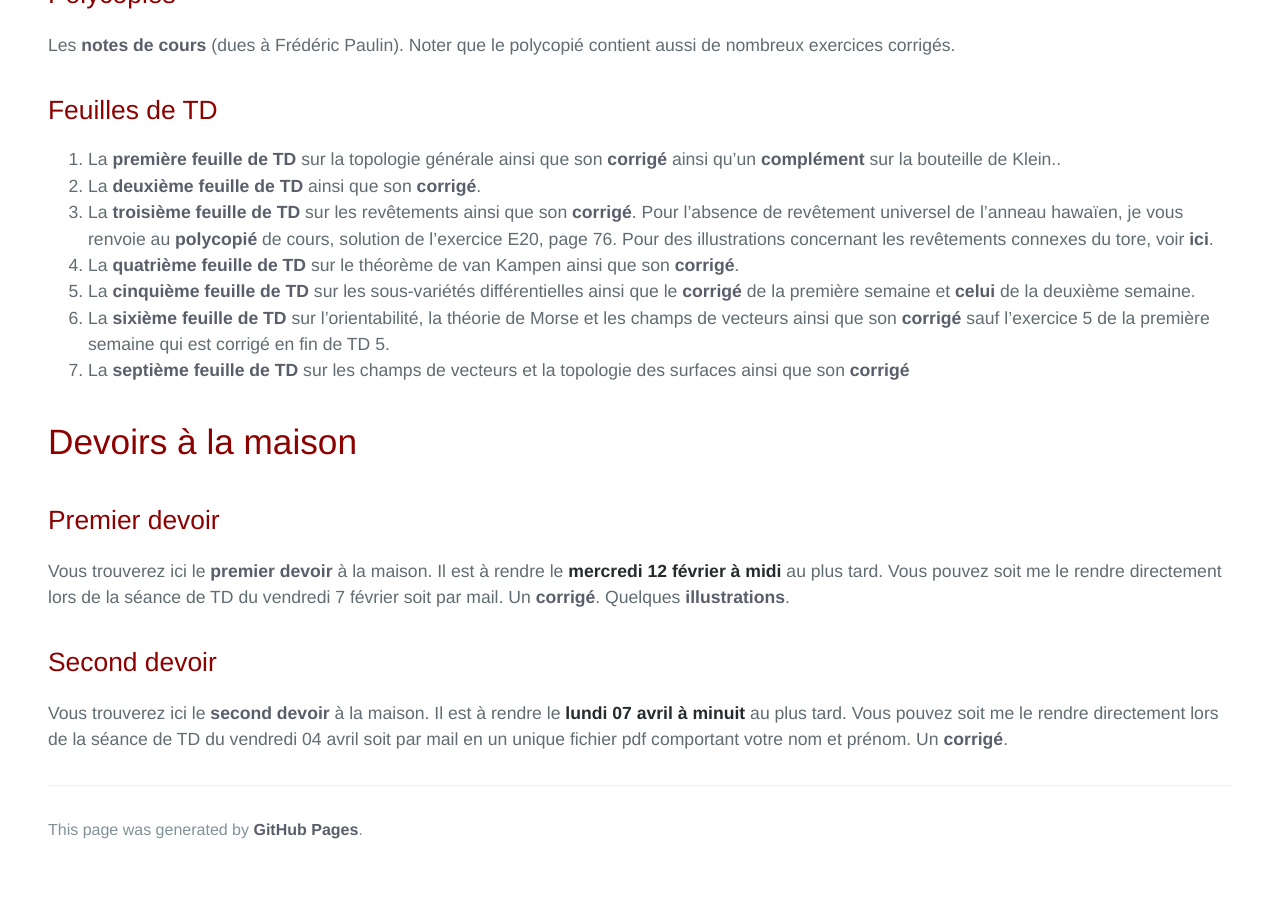
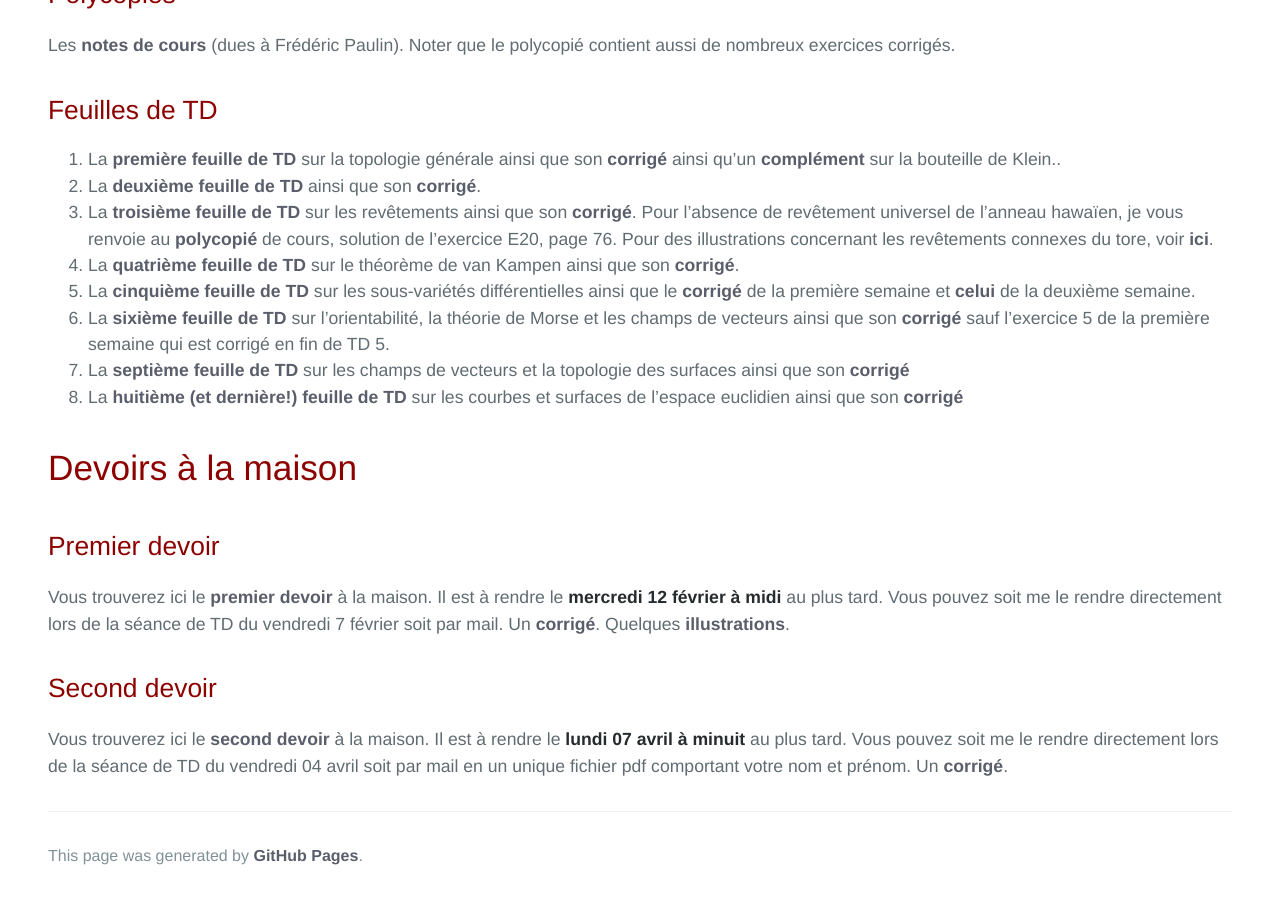
Before and after one commit to KevinDestagnol/algebre.github.io, a Jekyll site: the page built from geometrie.md, in a window 1280 px wide and 900 px high, scrolled down 1191 px. Built offline with Jekyll 4.4.1, drawn with Linux system fonts in a browser that asks for light colours; some web fonts are replaced; our own code applies the rules of GitHub Pages for plain Markdown files; before the commit the page ends 2065 px from its top, so only the background shows below that.

Commit message:
Update geometrie.md

```diff
--- a/geometrie.md
+++ b/geometrie.md
@@ -22,7 +22,9 @@ Les <a href="https://www.imo.universite-paris-saclay.fr/~frederic.paulin/notesco
 4. La <a href="TD04_2025.pdf">quatrième feuille de TD</a> sur le théorème de van Kampen ainsi que son <a href="https://www.imo.universite-paris-saclay.fr/~kevin.destagnol/Correction_TD_4.pdf">corrigé</a>.
 5. La <a href="TD05_2025.pdf">cinquième feuille de TD</a> sur les sous-variétés différentielles ainsi que le <a href="Correction_TD_5_Partie_1.pdf">corrigé</a> de la première semaine et <a href="https://www.imo.universite-paris-saclay.fr/~kevin.destagnol/Correction_TD_5_Partie_2.pdf">celui</a> de la deuxième semaine.
 6. La <a href="TD06_2025.pdf">sixième feuille de TD</a> sur l'orientabilité, la théorie de Morse et les champs de vecteurs ainsi que son <a href="https://www.imo.universite-paris-saclay.fr/~kevin.destagnol/Correction_TD_6.pdf">corrigé</a> sauf l'exercice 5 de la première semaine qui est corrigé en fin de TD 5.
-7. La <a href="TD07_2025.pdf">septième feuille de TD</a> sur les champs de vecteurs et la topologie des surfaces ainsi que son <a href="https://kevindestagnol.github.io/algebre.github.io/erreur">corrigé</a>
+7. La <a href="TD07_2025.pdf">septième feuille de TD</a> sur les champs de vecteurs et la topologie des surfaces ainsi que son <a href="https://www.imo.universite-paris-saclay.fr/~kevin.destagnol/Correction_TD07.pdf">corrigé</a>
+8. La <a href="TD07_2025.pdf">huitième (et dernière!) feuille de TD</a> sur les courbes et surfaces de l'espace euclidien ainsi que son <a href="https://kevindestagnol.github.io/algebre.github.io/erreur">corrigé</a>
+
 
 
 # Devoirs à la maison
```
